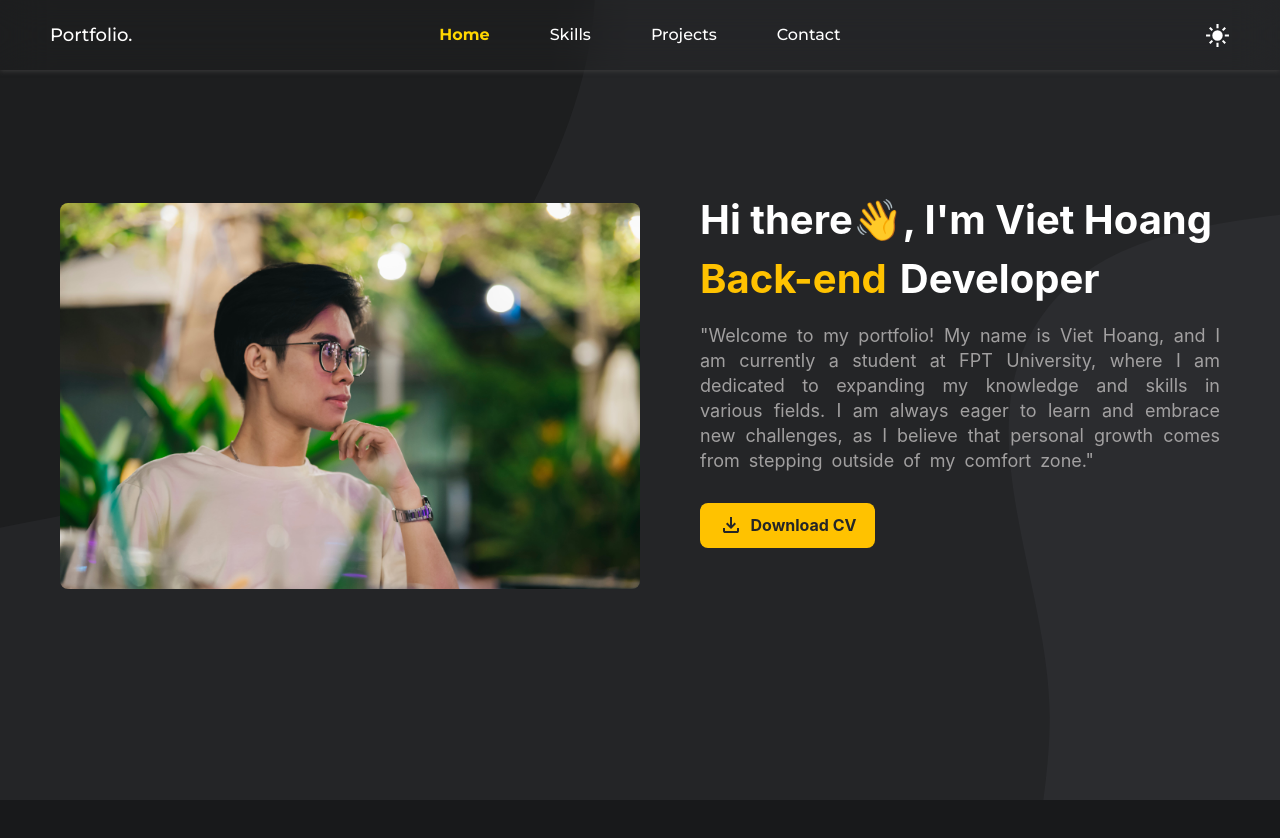
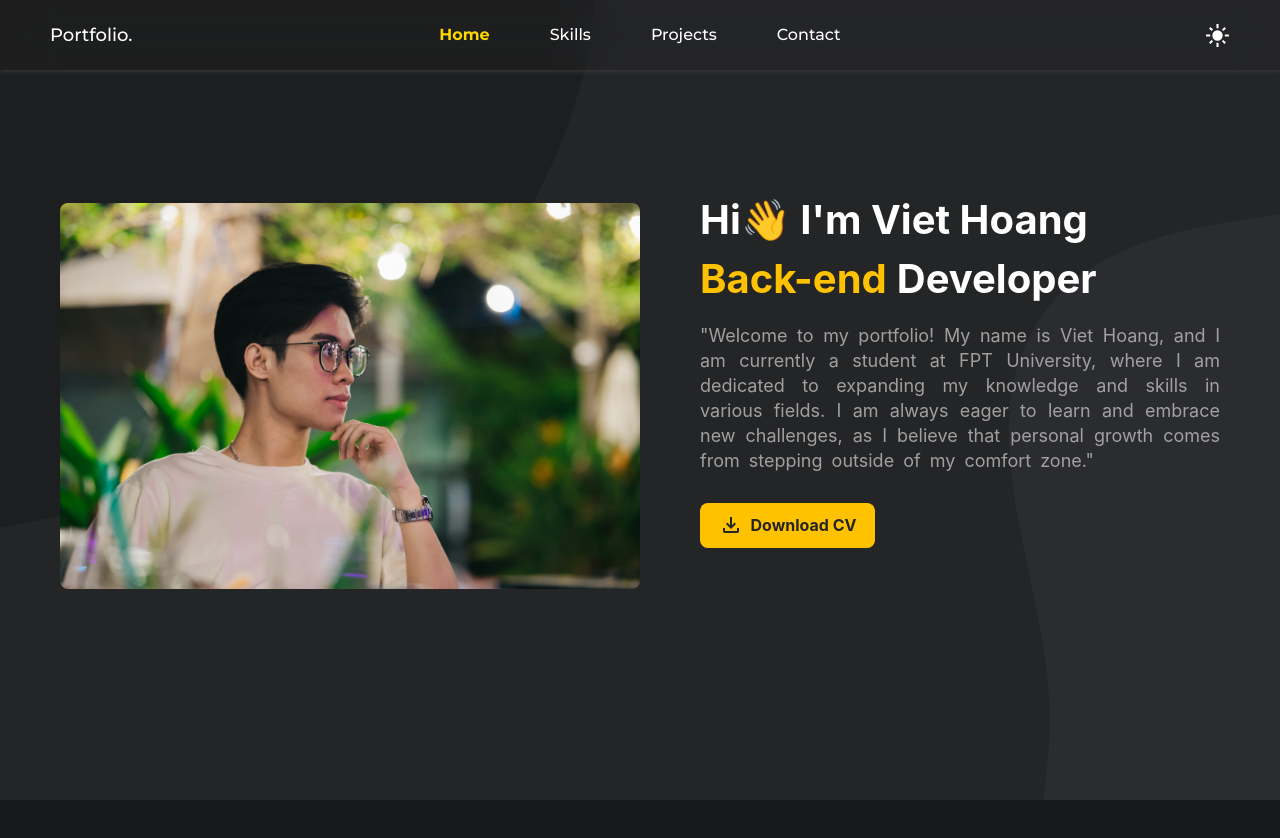
Before and after one commit to viethoang1520/portfolio, a React (Vite) app: page / in a window 1280 px wide. Shown: the top 838 px of the page. Built offline with nearby package versions, Linux system fonts and the light colour scheme; a web font is replaced by a local one.

Commit message:
chore: introduction styling

```diff
--- a/src/components/Header/Header.scss
+++ b/src/components/Header/Header.scss
@@ -5,8 +5,6 @@
   align-items: center;
   height: 70px;
   color: #fff;
-  // background-color: rgba(24, 25, 27, 0.8);
-  // background-color: #18191b;
   position: sticky;
   top: 0;
   z-index: 999;
--- a/src/components/Hero/Hero.jsx
+++ b/src/components/Hero/Hero.jsx
@@ -18,11 +18,11 @@ function Hero() {
         </Col>
         <Col data-aos="fade-up" data-aos-delay="200" sm={24} md={24} lg={12} xl={12} className="introduction">
           <div className="title-block">
-            <h1 className='content upper-title'>Hi there👋, I'm Viet Hoang</h1>
-            <div className="lower-title">
-              <h1 className='content style'>Back-end</h1>
-              <h1 className='content lower-title'> Developer</h1>
-            </div>
+            <h1 className='content upper-title'>Hi👋 I'm Viet Hoang</h1>
+            <h1 className="lower-title">
+              <p className='content style'>Back-end</p>
+              <p className='content lower-title'> Developer</p>
+            </h1>
           </div>
           <div className="description">
             <h5 className="desc-content">"Welcome to my portfolio! My name is Viet Hoang, and I am currently a student at FPT University, where I am dedicated to expanding my knowledge and skills in various fields. I am always eager to learn and embrace new challenges, as I believe that personal growth comes from stepping outside of my comfort zone."</h5>
--- a/src/components/Hero/Hero.scss
+++ b/src/components/Hero/Hero.scss
@@ -36,8 +36,10 @@
         gap: 2.6rem;
 
         .lower-title {
-          display: flex;
-          gap: 13px;
+          .content{
+            display: inline-block;
+            padding: 0 10px 0 0 ;
+          }
         }
 
         .content {
@@ -67,6 +69,11 @@
     }
   }
 
+  @media screen and (max-width: 1106px) {
+    .lower-title{
+
+    }
+  }
   @media screen and (max-width: 992px) {
     .introduction {
       margin: 20px 0;
```
